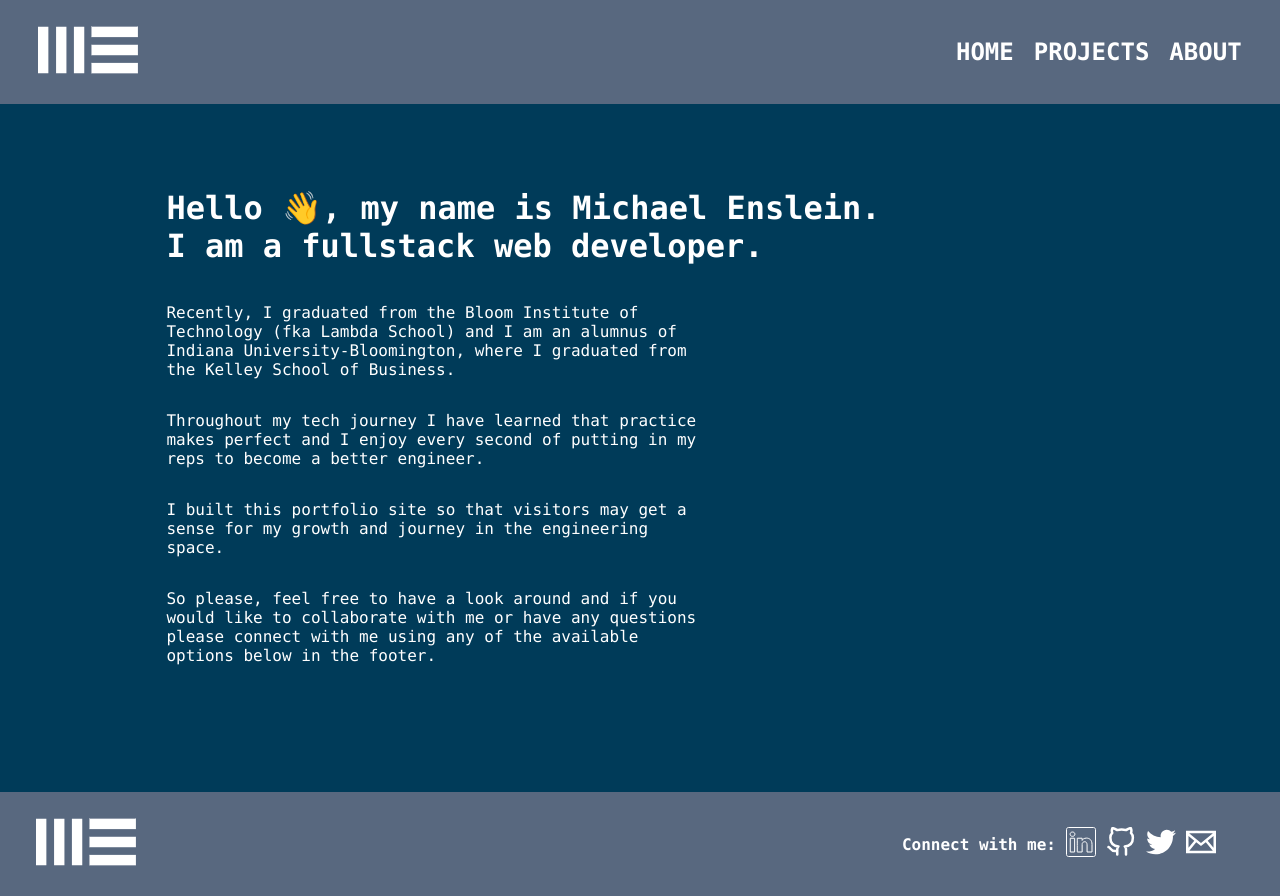
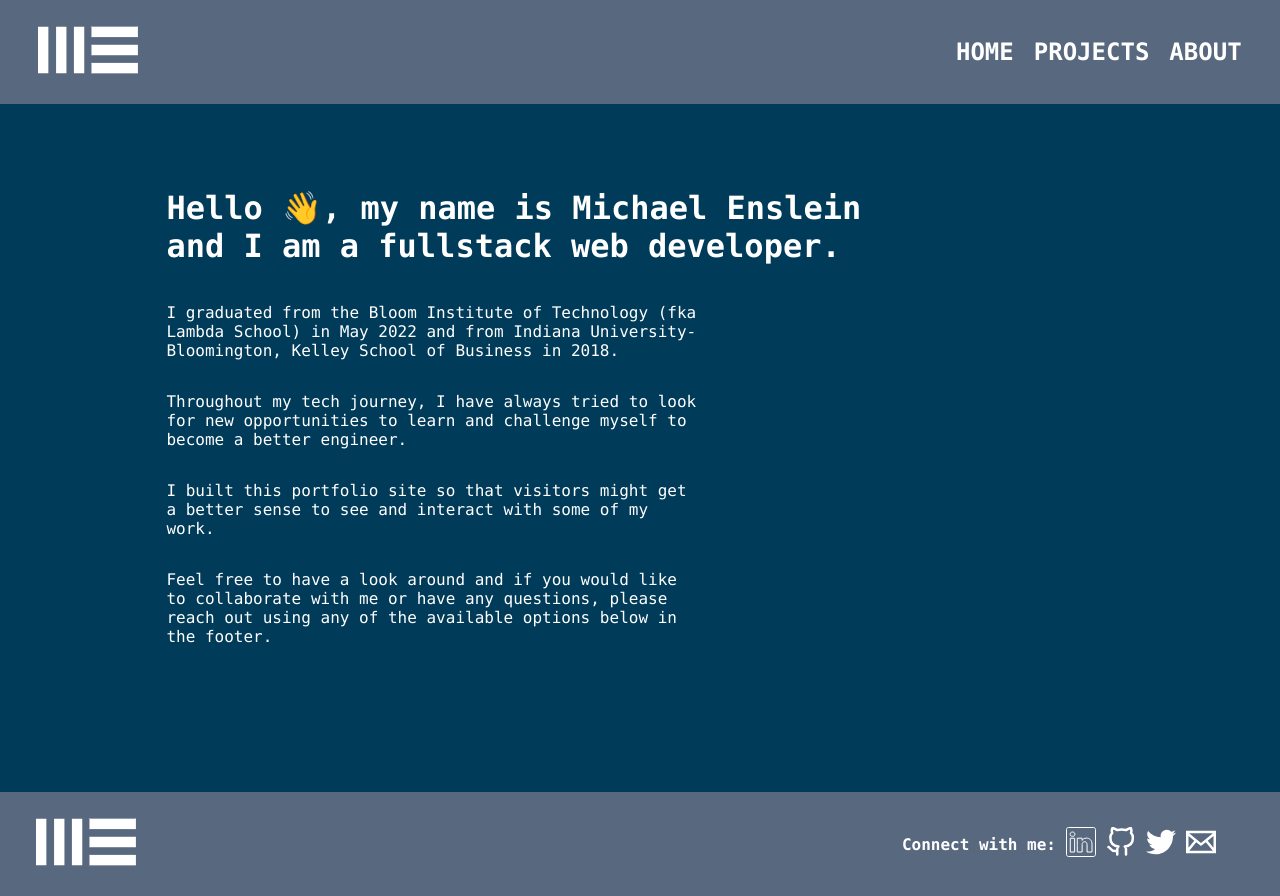
Before and after one commit to mnenslei/my-site, a React (Create React App) app: page / in a window 1280 px wide. Built offline with nearby package versions, Linux system fonts and the light colour scheme.

Commit message:
edited home page content

```diff
--- a/src/components/Home.js
+++ b/src/components/Home.js
@@ -4,11 +4,11 @@ import '../index.css';
 const Home = () => {
     return (
         <div id='home' className='home-container'>
-            <h1>Hello 👋, my name is Michael Enslein. <br/> I am a fullstack web developer.</h1>
-            <p>Recently, I graduated from the Bloom Institute of Technology (fka Lambda School) and I am an alumnus of Indiana University-Bloomington, where I graduated from the Kelley School of Business.</p>
-            <p>Throughout my tech journey I have learned that practice makes perfect and I enjoy every second of putting in my reps to become a better engineer.</p>
-            <p>I built this portfolio site so that visitors may get a sense for my growth and journey in the engineering space.</p>
-            <p>So please, feel free to have a look around and if you would like to collaborate with me or have any questions please connect with me using any of the available options below in the footer.</p>
+            <h1>Hello 👋, my name is Michael Enslein and I am a fullstack web developer.</h1>
+            <p>I graduated from the Bloom Institute of Technology (fka Lambda School) in May 2022 and from Indiana University-Bloomington, Kelley School of Business in 2018.</p>
+            <p>Throughout my tech journey, I have always tried to look for new opportunities to learn and challenge myself to become a better engineer.</p>
+            <p>I built this portfolio site so that visitors might get a better sense to see and interact with some of my work.</p>
+            <p>Feel free to have a look around and if you would like to collaborate with me or have any questions, please reach out using any of the available options below in the footer.</p>
         </div>
 
     )
```
